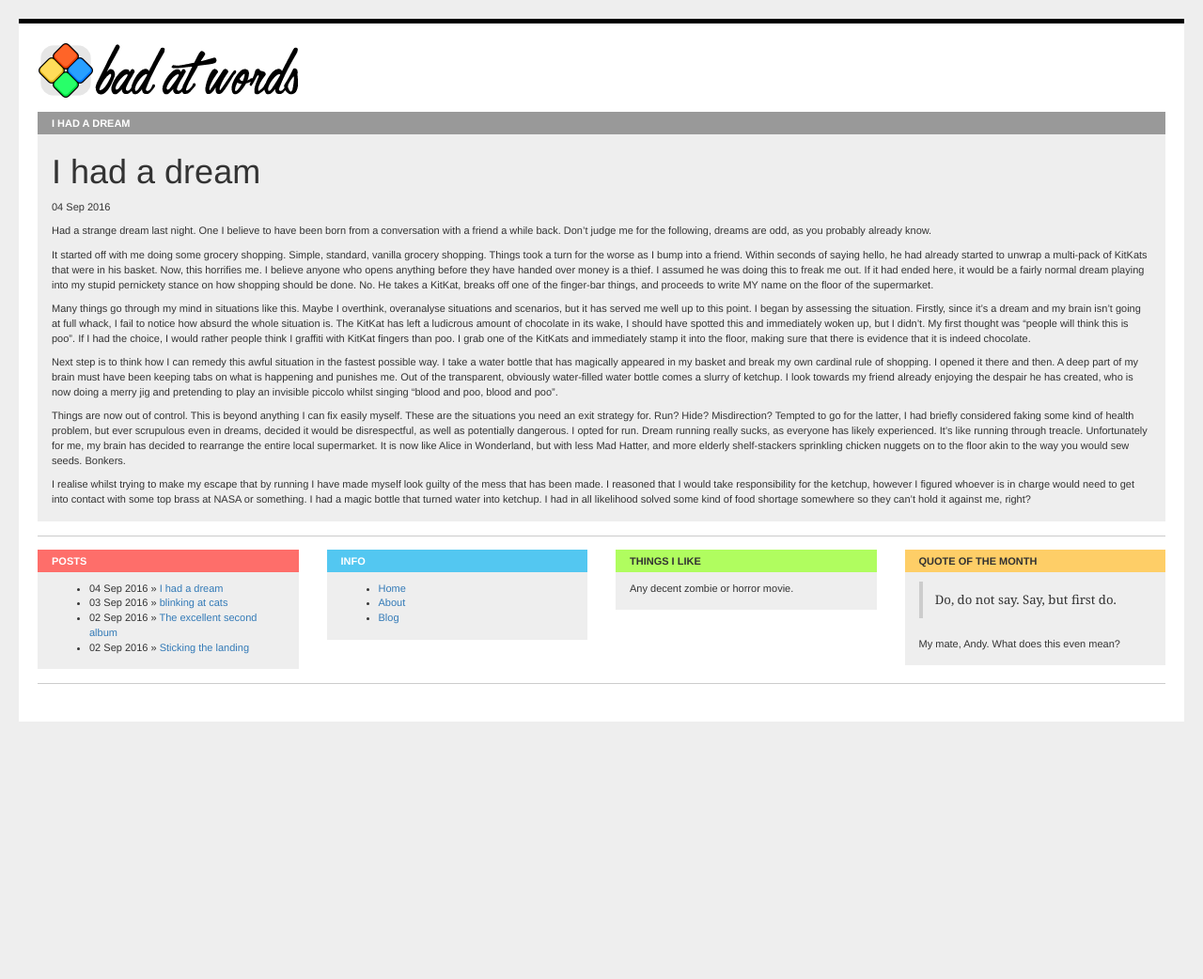
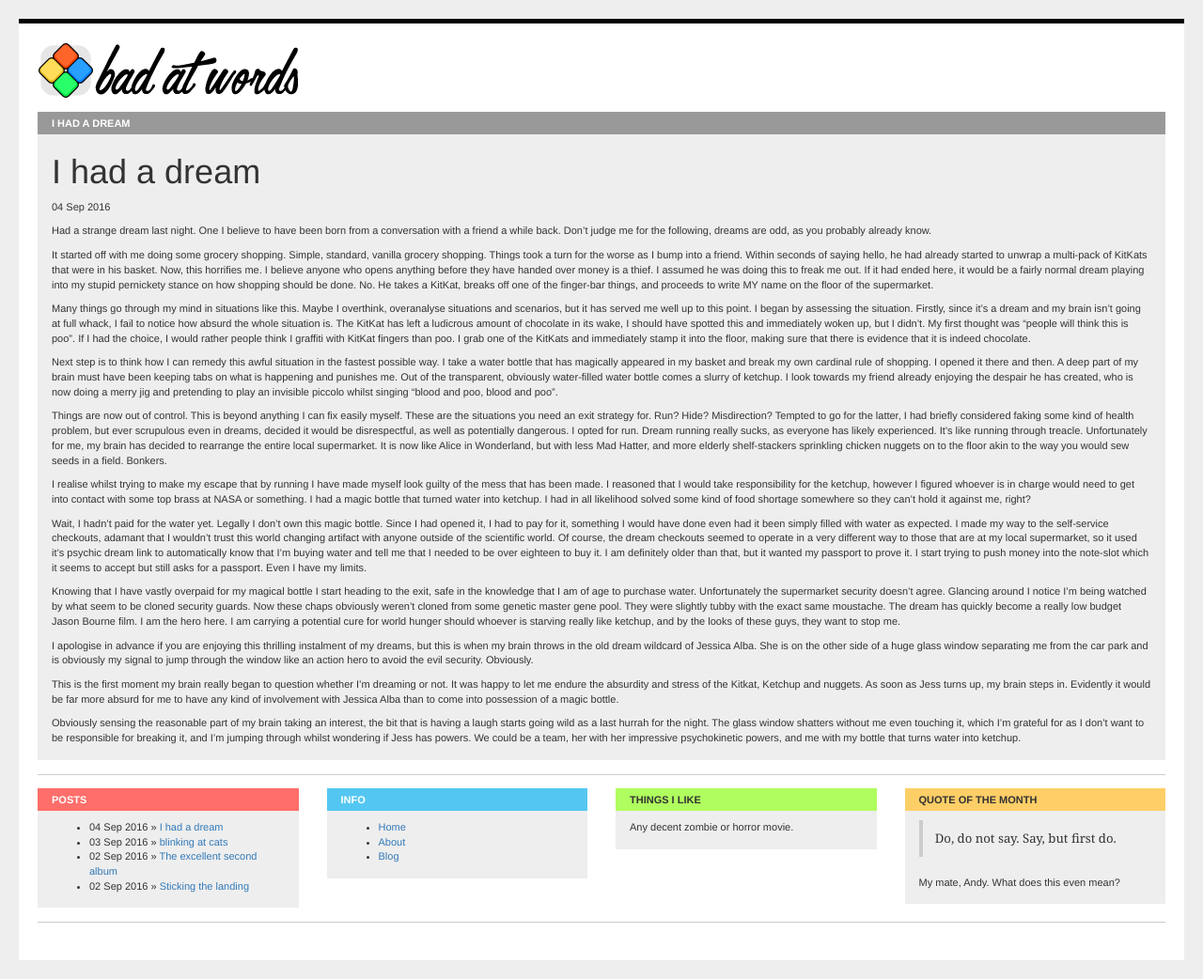
Before and after one commit to davidgitstuff/davidgitstuff.github.io, a Jekyll site: the page built from _posts/2016-09-04-i-had-a-dream.md, in a window 1280 px wide. Shown: the whole page at 94% size. Built offline with Jekyll 4.4.1, drawn with Linux system fonts in a browser that asks for light colours; nearby versions of some CDN libraries; library files that are not in the unit come from our copies; before the commit the page ends 900 px from its top, so only the background shows below that.

Commit message:
post update

```diff
--- a/_posts/2016-09-04-i-had-a-dream.md
+++ b/_posts/2016-09-04-i-had-a-dream.md
@@ -12,6 +12,16 @@ Many things go through my mind in situations like this. Maybe I overthink, overa
 
 Next step is to think how I can remedy this awful situation in the fastest possible way. I take a water bottle that has magically appeared in my basket and break my own cardinal rule of shopping. I opened it there and then. A deep part of my brain must have been keeping tabs on what is happening and punishes me. Out of the transparent, obviously water-filled water bottle comes a slurry of ketchup. I look towards my friend already enjoying the despair he has created, who is now doing a merry jig and pretending to play an invisible piccolo whilst singing "blood and poo, blood and poo".
 
-Things are now out of control. This is beyond anything I can fix easily myself. These are the situations you need an exit strategy for. Run? Hide? Misdirection? Tempted to go for the latter, I had briefly considered faking some kind of health problem, but ever scrupulous even in dreams, decided it would be disrespectful, as well as potentially dangerous. I opted for run. Dream running really sucks, as everyone has likely experienced. It's like running through treacle. Unfortunately for me, my brain has decided to rearrange the entire local supermarket. It is now like Alice in Wonderland, but with less Mad Hatter, and more elderly shelf-stackers sprinkling chicken nuggets on to the floor akin to the way you would sew seeds. Bonkers.
+Things are now out of control. This is beyond anything I can fix easily myself. These are the situations you need an exit strategy for. Run? Hide? Misdirection? Tempted to go for the latter, I had briefly considered faking some kind of health problem, but ever scrupulous even in dreams, decided it would be disrespectful, as well as potentially dangerous. I opted for run. Dream running really sucks, as everyone has likely experienced. It's like running through treacle. Unfortunately for me, my brain has decided to rearrange the entire local supermarket. It is now like Alice in Wonderland, but with less Mad Hatter, and more elderly shelf-stackers sprinkling chicken nuggets on to the floor akin to the way you would sew seeds in a field. Bonkers.
 
 I realise whilst trying to make my escape that by running I have made myself look guilty of the mess that has been made. I reasoned that I would take responsibility for the ketchup, however I figured whoever is in charge would need to get into contact with some top brass at NASA or something. I had a magic bottle that turned water into ketchup. I had in all likelihood solved some kind of food shortage somewhere so they can't hold it against me, right?
+
+Wait, I hadn't paid for the water yet. Legally I don't own this magic bottle. Since I had opened it, I had to pay for it, something I would have done even had it been simply filled with water as expected. I made my way to the self-service checkouts, adamant that I wouldn't trust this world changing artifact with anyone outside of the scientific world. Of course, the dream checkouts seemed to operate in a very different way to those that are at my local supermarket, so it used it's psychic dream link to automatically know that I'm buying water and tell me that I needed to be over eighteen to buy it. I am definitely older than that, but it wanted my passport to prove it. I start trying to push money into the note-slot which it seems to accept but still asks for a passport. Even I have my limits.
+
+Knowing that I have vastly overpaid for my magical bottle I start heading to the exit, safe in the knowledge that I am of age to purchase water. Unfortunately the supermarket security doesn't agree. Glancing around I notice I'm being watched by what seem to be cloned security guards. Now these chaps obviously weren't cloned from some genetic master gene pool. They were slightly tubby with the exact same moustache. The dream has quickly become a really low budget Jason Bourne film. I am the hero here. I am carrying a potential cure for world hunger should whoever is starving really like ketchup, and by the looks of these guys, they want to stop me.
+
+I apologise in advance if you are enjoying this thrilling instalment of my dreams, but this is when my brain throws in the old dream wildcard of Jessica Alba. She is on the other side of a huge glass window separating me from the car park and is obviously my signal to jump through the window like an action hero to avoid the evil security. Obviously.
+
+This is the first moment my brain really began to question whether I'm dreaming or not. It was happy to let me endure the absurdity and stress of the Kitkat, Ketchup and nuggets. As soon as Jess turns up, my brain steps in. Evidently it would be far more absurd for me to have any kind of involvement with Jessica Alba than to come into possession of a magic bottle.
+
+Obviously sensing the reasonable part of my brain taking an interest, the bit that is having a laugh starts going wild as a last hurrah for the night. The glass window shatters without me even touching it, which I'm grateful for as I don't want to be responsible for breaking it, and I'm jumping through whilst wondering if Jess has powers. We could be a team, her with her impressive psychokinetic powers, and me with my bottle that turns water into ketchup.
```
